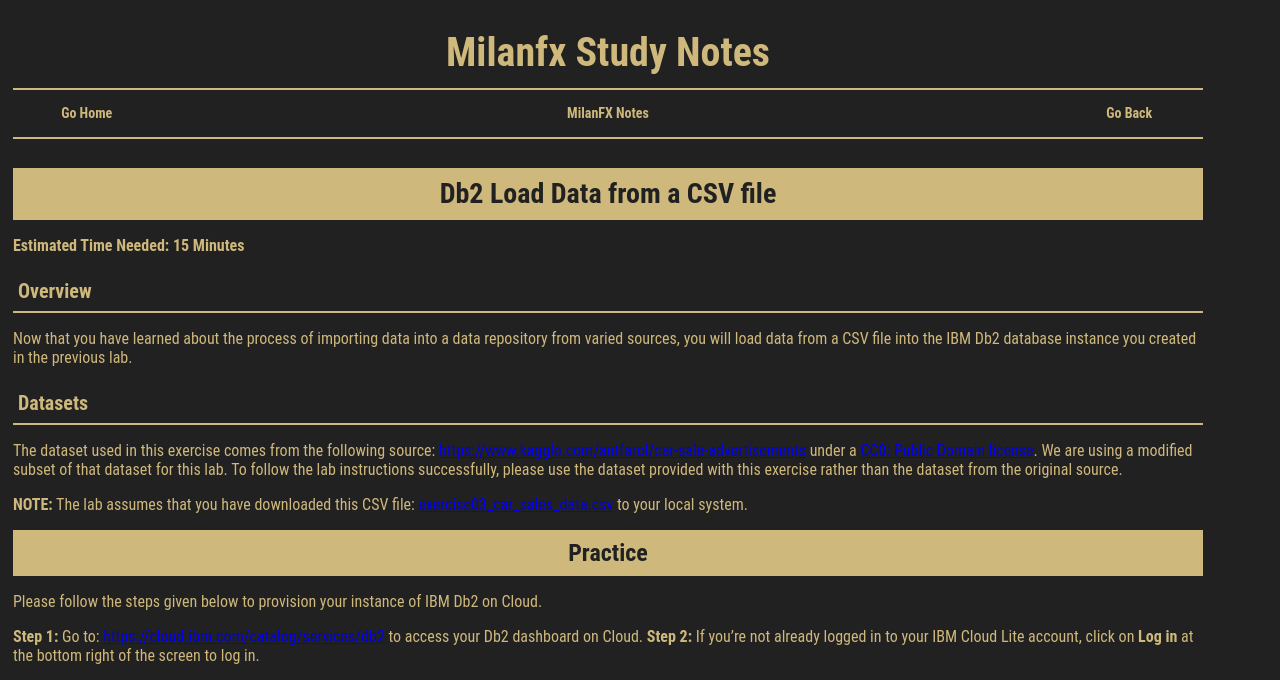
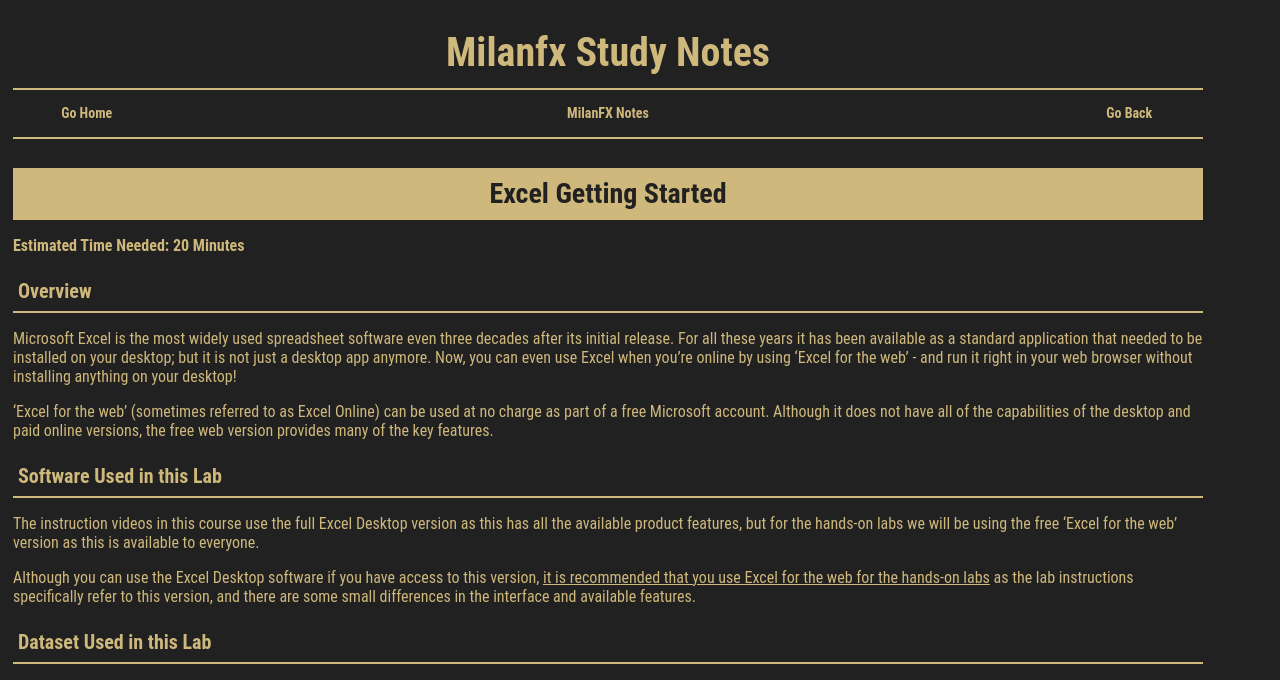
Before and after one commit to milanfx/milanfx.github.io, a Jekyll site: the page built from test.md, in a window 1280 px wide and 1400 px high. Shown: the top 680 px of the window. Built offline with Jekyll 4.4.1, drawn with Linux system fonts in a browser that asks for light colours; some of the changed text lies outside the part shown.

Commit message:
Update test.md

```diff
--- a/test.md
+++ b/test.md
@@ -5,90 +5,126 @@
 ---
 
 
-# Db2 Load Data from a CSV file
+# Excel Getting Started
 
-**Estimated Time Needed: 15 Minutes**
+**Estimated Time Needed: 20 Minutes**
 
 ### Overview
 
-Now that you have learned about the process of importing data into a data repository from varied sources, you will load data from a CSV file into the IBM Db2 database instance you created in the previous lab.
+Microsoft Excel is the most widely used spreadsheet software even three decades after its initial release. For all these years it has been available as a standard application that needed to be installed on your desktop; but it is not just a desktop app anymore. Now, you can even use Excel when you're online by using 'Excel for the web' - and run it right in your web browser without installing anything on your desktop!
 
-### Datasets
+'Excel for the web' (sometimes referred to as Excel Online) can be used at no charge as part of a free Microsoft account. Although it does not have all of the capabilities of the desktop and paid online versions, the free web version provides many of the key features.
 
-The dataset used in this exercise comes from the following source: [https://www.kaggle.com/antfarol/car-sale-advertisements](https://www.kaggle.com/antfarol/car-sale-advertisements) under a [CC0: Public Domain license](https://creativecommons.org/publicdomain/zero/1.0/). We are using a modified subset of that dataset for this lab. To follow the lab instructions successfully, please use the dataset provided with this exercise rather than the dataset from the original source.
+### Software Used in this Lab
 
-**NOTE:** The lab assumes that you have downloaded this CSV file: [exercise03_car_sales_data.csv](https://cf-courses-data.s3.us.cloud-object-storage.appdomain.cloud/IBM-DB0100EN-SkillsNetwork/labs/exercise03_car_sales_data.csv) to your local system.
+The instruction videos in this course use the full Excel Desktop version as this has all the available product features, but for the hands-on labs we will be using the free 'Excel for the web' version as this is available to everyone.
 
-## Practice
+Although you can use the Excel Desktop software if you have access to this version, <ins>it is recommended that you use Excel for the web for the hands-on labs</ins> as the lab instructions specifically refer to this version, and there are some small differences in the interface and available features.
 
-Please follow the steps given below to provision your instance of IBM Db2 on Cloud.
+### Dataset Used in this Lab
 
-**Step 1:**  Go to: [https://cloud.ibm.com/catalog/services/db2](https://cloud.ibm.com/catalog/services/db2?utm_source=skills_network&utm_content=in_lab_content_link&utm_id=Lab-IBM-DB0100EN-SkillsNetwork) to access your Db2 dashboard on Cloud.
-**Step 2:**  If you’re not already logged in to your IBM Cloud Lite account, click on **Log in** at the bottom right of the screen to log in.
+The dataset used in this lab comes from the following source: https://www.kaggle.com/sudalairajkumar/indian-startup-funding under a **[CC0: Public Domain license](https://creativecommons.org/publicdomain/zero/1.0/)**.
+Acknowledgement and thanks also goes to https://trak.in who were generous enough to share the data publicly for free.
 
-<div style="display: inline-grid; border: 3px solid var(--word); margin:10px 0px;"><img src="https://cf-courses-data.s3.us.cloud-object-storage.appdomain.cloud/IBM-DB0100EN-SkillsNetwork/labs/images/Figure_3-1.png" style="width:880px; max-height:500px; object-fit:contain;"></div><br>
+We are using a modified subset of that dataset for the lab, so to follow the lab instructions successfully please use the dataset provided with the lab, rather than the dataset from the original source.
 
-**Step 3:**  Logging in will take you to your **Db2 service dashboard**.
+### Objectives
 
-Click on **view existing** link in the **Existing Lite plan instance** box.
+After completing this lab, you will be able to:
 
-<div style="display: inline-grid; border: 3px solid var(--word); margin:10px 0px;"><img src="https://cf-courses-data.s3.us.cloud-object-storage.appdomain.cloud/IBM-DB0100EN-SkillsNetwork/labs/images/Figure_3-2.png" style="width:880px; max-height:500px; object-fit:contain;"></div><br>
+- Sign up for a Microsoft Account to use Excel for the web
+- Sign in, upload and open a workbook in Excel for the web
 
-**Step 4:**  The **Manage** tab will be active by default in your services dashboard. Click on **Go to UI**.
+## Exercise 1: Sign-up for a Microsoft Account to Use Excel for the web
 
-<div style="display: inline-grid; border: 3px solid var(--word); margin:10px 0px;"><img src="https://cf-courses-data.s3.us.cloud-object-storage.appdomain.cloud/IBM-DB0100EN-SkillsNetwork/labs/images/Figure_3-3.png" style="width:880px; max-height:500px; object-fit:contain;"></div><br>
+In this exercise, you will sign up for a Microsoft Account to use Excel for the web.
 
-**Step 5:**  Now click on the menu bar icon in the top left corner of your Db2 service dashboard.
+- <ins>If you already have a Microsoft account, you can skip Exercise 1 and proceed to Exercise 2 directly.</ins>
 
-Click on **Load** **>** **Load Data**.
+**Step 1:** Go to [www.office.com](https://www.office.com). Click **Sign in**
 
-<div style="display: inline-grid; border: 3px solid var(--word); margin:10px 0px;"><img src="https://cf-courses-data.s3.us.cloud-object-storage.appdomain.cloud/IBM-DB0100EN-SkillsNetwork/labs/images/Figure_3-4.png" style="width:880px; max-height:500px; object-fit:contain;"></div><br>
+<div style="display: inline-grid; border: 3px solid var(--word); margin:10px 0px;"><img src="https://cf-courses-data.s3.us.cloud-object-storage.appdomain.cloud/IBMDeveloperSkillsNetwork-DA0130EN-SkillsNetwork/images/signin.png" style="width:880px; max-height:500px; object-fit:contain;"></div></div>
 
-**Step 6:**  You can either drag and drop the CSV file into the **File selection** box, or you can click on the **browse files** link, also provided in the **File selection** box to browse your local folders to find and open the downloaded CSV file.
+**Step 2:** Click **Create one!**
 
-<div style="display: inline-grid; border: 3px solid var(--word); margin:10px 0px;"><img src="https://cf-courses-data.s3.us.cloud-object-storage.appdomain.cloud/IBM-DB0100EN-SkillsNetwork/labs/images/Figure_3-5.png" style="width:880px; max-height:500px; object-fit:contain;"></div><br>
+<div style="display: inline-grid; border: 3px solid var(--word); margin:10px 0px;"><img src="https://cf-courses-data.s3.us.cloud-object-storage.appdomain.cloud/IBMDeveloperSkillsNetwork-DA0130EN-SkillsNetwork/Hands-on%20Labs/Lab%201%20-%20Access%20to%20the%20environment%20-%20Excel%20for%20the%20web/images/1.2.png" style="width:880px; max-height:500px; object-fit:contain;"></div></div>
 
-The name of the CSV file you have uploaded will appear in the **Selected file** section on the right.
+**Step 3:** Enter your existing email id with which you want to create a Microsoft account. Click **Next**.
 
-<div style="display: inline-grid; border: 3px solid var(--word); margin:10px 0px;"><img src="https://cf-courses-data.s3.us.cloud-object-storage.appdomain.cloud/IBM-DB0100EN-SkillsNetwork/labs/images/Figure_3-6.png" style="width:880px; max-height:500px; object-fit:contain;"></div><br>
+<div style="display: inline-grid; border: 3px solid var(--word); margin:10px 0px;"><img src="https://cf-courses-data.s3.us.cloud-object-storage.appdomain.cloud/IBMDeveloperSkillsNetwork-DA0130EN-SkillsNetwork/Hands-on%20Labs/Lab%201%20-%20Access%20to%20the%20environment%20-%20Excel%20for%20the%20web/images/1.3.png" style="width:880px; max-height:500px; object-fit:contain;"></div>
 
-Click **Next** to proceed.
+**Step 4:** Enter your password and click **Next**.
 
-**Step 7:**  You will be asked to select a **Schema** from a list of schema names.
+<div style="display: inline-grid; border: 3px solid var(--word); margin:10px 0px;"><img src="https://cf-courses-data.s3.us.cloud-object-storage.appdomain.cloud/IBMDeveloperSkillsNetwork-DA0130EN-SkillsNetwork/Hands-on%20Labs/Lab%201%20-%20Access%20to%20the%20environment%20-%20Excel%20for%20the%20web/images/1.4.png" style="width:880px; max-height:500px; object-fit:contain;"></div>
 
-**NOTE:** Select the schema name with a random mix of alphabets and numbers. It will be similar to, but not the same as, the one you see in the screenshot below (_MGJ73335_). The ones that you do NOT have to select are AUDIT, DB2INST1, ERRORSCHEMA, and ST_INFORMTN_SCHEMA (and sometimes you might also see SQLxxxxx as well).
+**Step 5:** Enter the code you received by email. Click **Next**.
 
-<div style="display: inline-grid; border: 3px solid var(--word); margin:10px 0px;"><img src="https://cf-courses-data.s3.us.cloud-object-storage.appdomain.cloud/IBM-DB0100EN-SkillsNetwork/labs/images/Figure_3-7.png" style="width:880px; max-height:500px; object-fit:contain;"></div><br>
-**Step 8:**  Click on **New Table**.
+<div style="display: inline-grid; border: 3px solid var(--word); margin:10px 0px;"><img src="https://cf-courses-data.s3.us.cloud-object-storage.appdomain.cloud/IBMDeveloperSkillsNetwork-DA0130EN-SkillsNetwork/Hands-on%20Labs/Lab%201%20-%20Access%20to%20the%20environment%20-%20Excel%20for%20the%20web/images/1.5.png" style="width:880px; max-height:500px; object-fit:contain;"></div>
 
-<div style="display: inline-grid; border: 3px solid var(--word); margin:10px 0px;"><img src="https://cf-courses-data.s3.us.cloud-object-storage.appdomain.cloud/IBM-DB0100EN-SkillsNetwork/labs/images/Figure_3-8.png" style="width:880px; max-height:500px; object-fit:contain;"></div><br>
+**Step 6:** Enter your phone number and click **Send Code**.
 
-**Step 9:**  Enter the name **CARSALESTABLE** in the input box prompting you with **_NEW TABLE NAME_**.
+<div style="display: inline-grid; border: 3px solid var(--word); margin:10px 0px;"><img src="https://cf-courses-data.s3.us.cloud-object-storage.appdomain.cloud/IBMDeveloperSkillsNetwork-DA0130EN-SkillsNetwork/Hands-on%20Labs/Lab%201%20-%20Access%20to%20the%20environment%20-%20Excel%20for%20the%20web/images/1.6.png" style="width:880px; max-height:500px; object-fit:contain;"></div>
 
-**NOTE:** You will be using this table name in the SQL queries you will execute in the next exercise.
+**Step 7:** Enter the access code you received as a text on your phone, then click **Next**.
 
-Now click on **Create** to create the new table.
+<div style="display: inline-grid; border: 3px solid var(--word); margin:10px 0px;"><img src="https://cf-courses-data.s3.us.cloud-object-storage.appdomain.cloud/IBMDeveloperSkillsNetwork-DA0130EN-SkillsNetwork/Hands-on%20Labs/Lab%201%20-%20Access%20to%20the%20environment%20-%20Excel%20for%20the%20web/images/1.7.png" style="width:880px; max-height:500px; object-fit:contain;"></div>
 
-<div style="display: inline-grid; border: 3px solid var(--word); margin:10px 0px;"><img src="https://cf-courses-data.s3.us.cloud-object-storage.appdomain.cloud/IBM-DB0100EN-SkillsNetwork/labs/images/Figure_3-9.png" style="width:880px; max-height:500px; object-fit:contain;"></div><br>
+**Step 8:** You are now done with the sign up procedure. Now since you are signed in after sign up at this stage, you can proceed directly to **Task B** of **Exercise 2**.
 
-**Step 10:**  A table by the name of **CARSALESTABLE** has been created.
+<div style="display: inline-grid; border: 3px solid var(--word); margin:10px 0px;"><img src="https://cf-courses-data.s3.us.cloud-object-storage.appdomain.cloud/IBMDeveloperSkillsNetwork-DA0130EN-SkillsNetwork/images/home.png" style="width:880px; max-height:500px; object-fit:contain;"></div>
 
-Click **Next** at the bottom right of the page to proceed.
+## Exercise 2: Sign-in, Upload and Open a Workbook in Excel for the web
 
-<div style="display: inline-grid; border: 3px solid var(--word); margin:10px 0px;"><img src="https://cf-courses-data.s3.us.cloud-object-storage.appdomain.cloud/IBM-DB0100EN-SkillsNetwork/labs/images/Figure_3-10.png" style="width:880px; max-height:500px; object-fit:contain;"></div><br>
+In this exercise, you will sign in to Excel for the web, open a new workbook and then upload and open a workbook.
 
-**Step 11:**  Click **Next** to proceed.
+### Task A: Sign in to Excel for the web
 
-<div style="display: inline-grid; border: 3px solid var(--word); margin:10px 0px;"><img src="https://cf-courses-data.s3.us.cloud-object-storage.appdomain.cloud/IBM-DB0100EN-SkillsNetwork/labs/images/Figure_3-11.png" style="width:880px; max-height:500px; object-fit:contain;"></div><br>
+**Step 1:** Go to [www.office.com](https://www.office.com). Click **Sign in**.
 
-**Step 12:**  Then click **Begin Load** to begin the process of loading the data from the CSV into your database.
+<div style="display: inline-grid; border: 3px solid var(--word); margin:10px 0px;"><img src="https://cf-courses-data.s3.us.cloud-object-storage.appdomain.cloud/IBMDeveloperSkillsNetwork-DA0130EN-SkillsNetwork/images/signin.png" style="width:880px; max-height:500px; object-fit:contain;"></div>
 
-<div style="display: inline-grid; border: 3px solid var(--word); margin:10px 0px;"><img src="https://cf-courses-data.s3.us.cloud-object-storage.appdomain.cloud/IBM-DB0100EN-SkillsNetwork/labs/images/Figure_3-12.png" style="width:880px; max-height:500px; object-fit:contain;"></div><br>
+**Step 2:** Enter your sign in email.
 
-**Step 13:**  Data from your CSV file is now loaded into your Db2 instance.
+<div style="display: inline-grid; border: 3px solid var(--word); margin:10px 0px;"><img src="https://cf-courses-data.s3.us.cloud-object-storage.appdomain.cloud/IBMDeveloperSkillsNetwork-DA0130EN-SkillsNetwork/Hands-on%20Labs/Lab%201%20-%20Access%20to%20the%20environment%20-%20Excel%20for%20the%20web/images/2.A.2.png" style="width:880px; max-height:500px; object-fit:contain;"></div>
 
-<div style="display: inline-grid; border: 3px solid var(--word); margin:10px 0px;"><img src="https://cf-courses-data.s3.us.cloud-object-storage.appdomain.cloud/IBM-DB0100EN-SkillsNetwork/labs/images/Figure_3-13.png" style="width:880px; max-height:500px; object-fit:contain;"></div><br>
+**Step 3:** Enter your password.
+
+<div style="display: inline-grid; border: 3px solid var(--word); margin:10px 0px;"><img src="https://cf-courses-data.s3.us.cloud-object-storage.appdomain.cloud/IBMDeveloperSkillsNetwork-DA0130EN-SkillsNetwork/Hands-on%20Labs/Lab%201%20-%20Access%20to%20the%20environment%20-%20Excel%20for%20the%20web/images/2.A.3.png" style="width:880px; max-height:500px; object-fit:contain;"></div>
+
+**Step 4:** You are now signed in.
+
+<div style="display: inline-grid; border: 3px solid var(--word); margin:10px 0px;"><img src="https://cf-courses-data.s3.us.cloud-object-storage.appdomain.cloud/IBMDeveloperSkillsNetwork-DA0130EN-SkillsNetwork/images/home.png" style="width:880px; max-height:500px; object-fit:contain;"></div>
+
+### Task B: Open a new workbook in Excel for the web
+
+**Step 1:** Click on the **Excel** icon.
+
+**Step 2:** Click **New blank workbook**.
+
+<div style="display: inline-grid; border: 3px solid var(--word); margin:10px 0px;"><img src="https://cf-courses-data.s3.us.cloud-object-storage.appdomain.cloud/IBMDeveloperSkillsNetwork-DA0130EN-SkillsNetwork/images/blankwb.png" style="width:880px; max-height:500px; object-fit:contain;"></div>
+
+**Step 3:** You have successfully opened a new workbook in Excel for the web.
+
+<div style="display: inline-grid; border: 3px solid var(--word); margin:10px 0px;"><img src="https://cf-courses-data.s3.us.cloud-object-storage.appdomain.cloud/IBMDeveloperSkillsNetwork-DA0130EN-SkillsNetwork/images/blanlwb.png" style="width:880px; max-height:500px; object-fit:contain;"></div>
+
+### Task C: Upload and Open a workbook in Excel for the web
+
+**Step 1:** Download the file **[indian_startup_funding_Lab1.xlsx](https://cf-courses-data.s3.us.cloud-object-storage.appdomain.cloud/IBMDeveloperSkillsNetwork-DA0130EN-SkillsNetwork/Hands-on%20Labs/Lab%201%20-%20Access%20to%20the%20environment%20-%20Excel%20for%20the%20web/indian_startup_funding_Lab1.xlsx)**.
+
+**Step 2:** To upload and open a workbook in Excel for the web, click the **App Launcher** (cube of dots) in the top left corner. Click **Excel** icon. Then click **Upload and open...** and select the **indian_startup_funding_Lab1.xlsx** file.
+
+<div style="display: inline-grid; border: 3px solid var(--word); margin:10px 0px;"><img src="https://cf-courses-data.s3.us.cloud-object-storage.appdomain.cloud/IBMDeveloperSkillsNetwork-DA0130EN-SkillsNetwork/images/select_excel.png" style="width:880px; max-height:500px; object-fit:contain;"></div>
+
+<div style="display: inline-grid; border: 3px solid var(--word); margin:10px 0px;"><img src="https://cf-courses-data.s3.us.cloud-object-storage.appdomain.cloud/IBMDeveloperSkillsNetwork-DA0130EN-SkillsNetwork/images/upload.png" style="width:880px; max-height:500px; object-fit:contain;"></div>
+
+**Step 3:** The file will be uploaded to your OneDrive of the Microsoft Account you signed up and used to open Excel for the web.
+
+<div style="display: inline-grid; border: 3px solid var(--word); margin:10px 0px;"><img src="https://cf-courses-data.s3.us.cloud-object-storage.appdomain.cloud/IBMDeveloperSkillsNetwork-DA0130EN-SkillsNetwork/images/uploading.png" style="width:880px; max-height:500px; object-fit:contain;"></div>
+
+**Step 4:** You have successfully uploaded and opened a workbook in Excel for the web.
+
+<div style="display: inline-grid; border: 3px solid var(--word); margin:10px 0px;"><img src="https://cf-courses-data.s3.us.cloud-object-storage.appdomain.cloud/IBMDeveloperSkillsNetwork-DA0130EN-SkillsNetwork/images/indianstartupwb.png" style="width:880px; max-height:500px; object-fit:contain;"></div>
 
 **Congratulations!**
 
-You have successfully loaded data from a CSV file into the IBM Db2 instance you created in the previous lab.
+You have completed Lab 1, and you are ready for the next topic.
```
